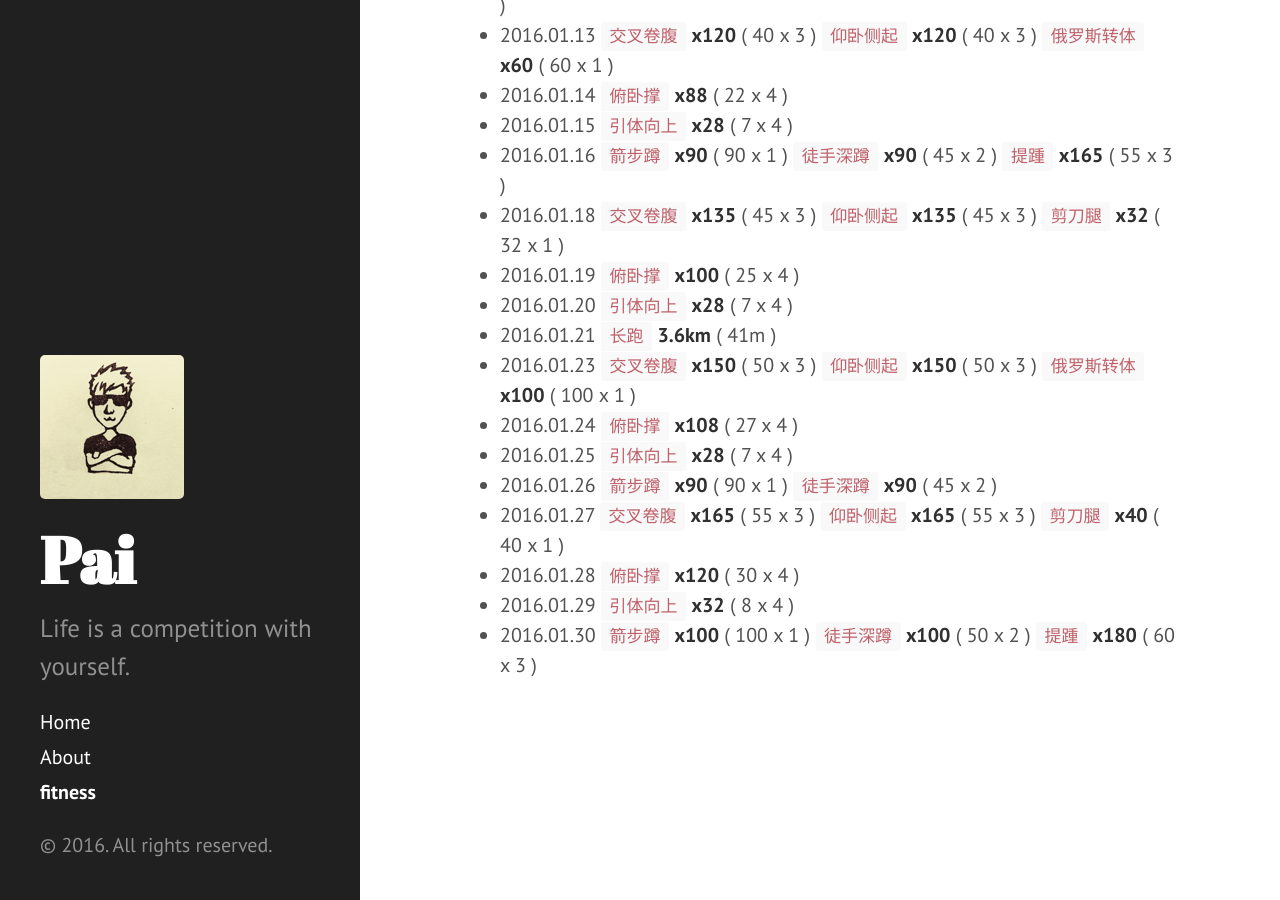
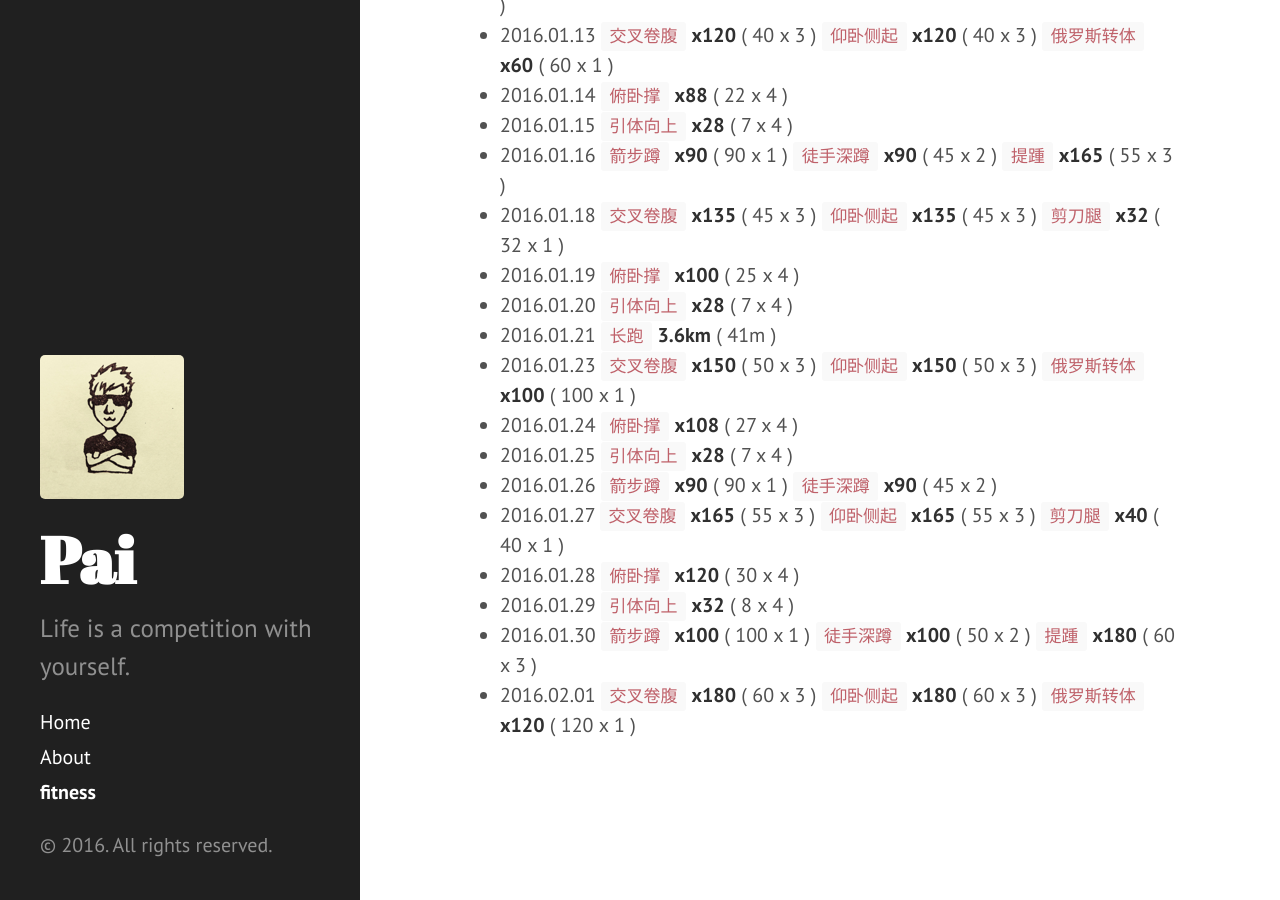
Before and after one commit to dragon8897/dragon8897.github.io, a Jekyll site: the page built from fitness.md, in a window 1280 px wide and 900 px high, scrolled down 601 px. Built offline with Jekyll 4.4.1, drawn with Linux system fonts in a browser that asks for light colours; Markdown is read by kramdown in place of the engine named in the settings.

Commit message:
add fitness record.

```diff
--- a/fitness.md
+++ b/fitness.md
@@ -32,3 +32,4 @@ title: fitness
 - 2016.01.28 `俯卧撑` **x120** ( 30 x 4 )
 - 2016.01.29 `引体向上` **x32** ( 8 x 4 )
 - 2016.01.30 `箭步蹲` **x100** ( 100 x 1 ) `徒手深蹲` **x100** ( 50 x 2 ) `提踵` **x180** ( 60 x 3 )
+- 2016.02.01 `交叉卷腹` **x180** ( 60 x 3 ) `仰卧侧起` **x180** ( 60 x 3 ) `俄罗斯转体` **x120** ( 120 x 1 )
```
